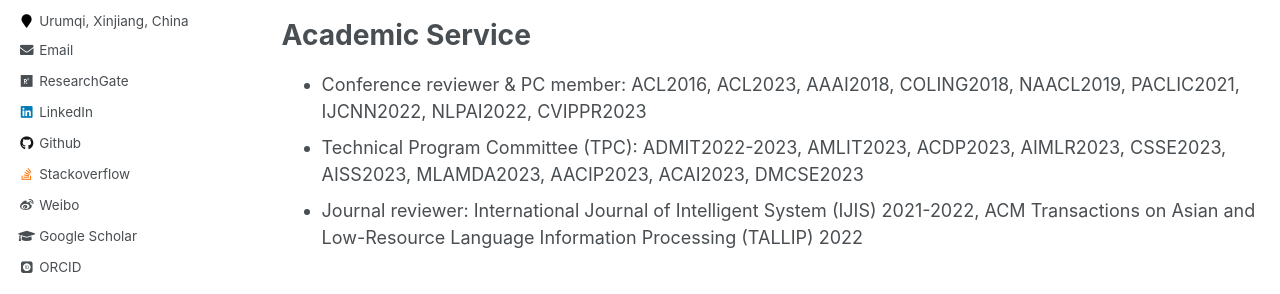
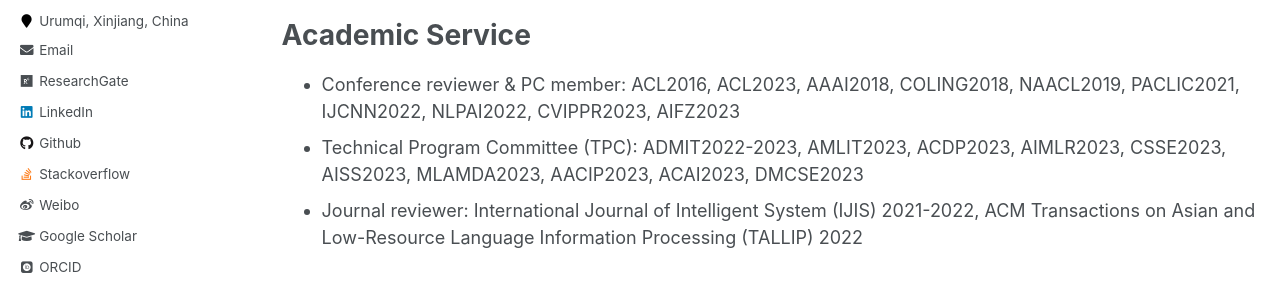
Before and after one commit to miradel51/miradel51.github.io, a Jekyll site: the page built from _pages/publications.md, in a window 1280 px wide and 900 px high, scrolled down 3817 px. Shown: the part 433-727 px from the top of the window. Built offline with Jekyll 4.4.1, drawn with Linux system fonts in a browser that asks for light colours; some web fonts are replaced.

Commit message:
Update publications.md
added the new role as a PC member for one of an international conferences AIFZ2023.

```diff
--- a/_pages/publications.md
+++ b/_pages/publications.md
@@ -26,6 +26,6 @@ Preprint
 
 Academic Service
 ======
-* Conference reviewer & PC member: ACL2016, ACL2023, AAAI2018, COLING2018, NAACL2019, PACLIC2021, IJCNN2022, NLPAI2022, CVIPPR2023
+* Conference reviewer & PC member: ACL2016, ACL2023, AAAI2018, COLING2018, NAACL2019, PACLIC2021, IJCNN2022, NLPAI2022, CVIPPR2023, AIFZ2023
 * Technical Program Committee (TPC): ADMIT2022-2023, AMLIT2023, ACDP2023, AIMLR2023, CSSE2023, AISS2023, MLAMDA2023, AACIP2023, ACAI2023, DMCSE2023
 * Journal reviewer: International Journal of Intelligent System (IJIS) 2021-2022, ACM Transactions on Asian and Low-Resource Language Information Processing (TALLIP) 2022
```
